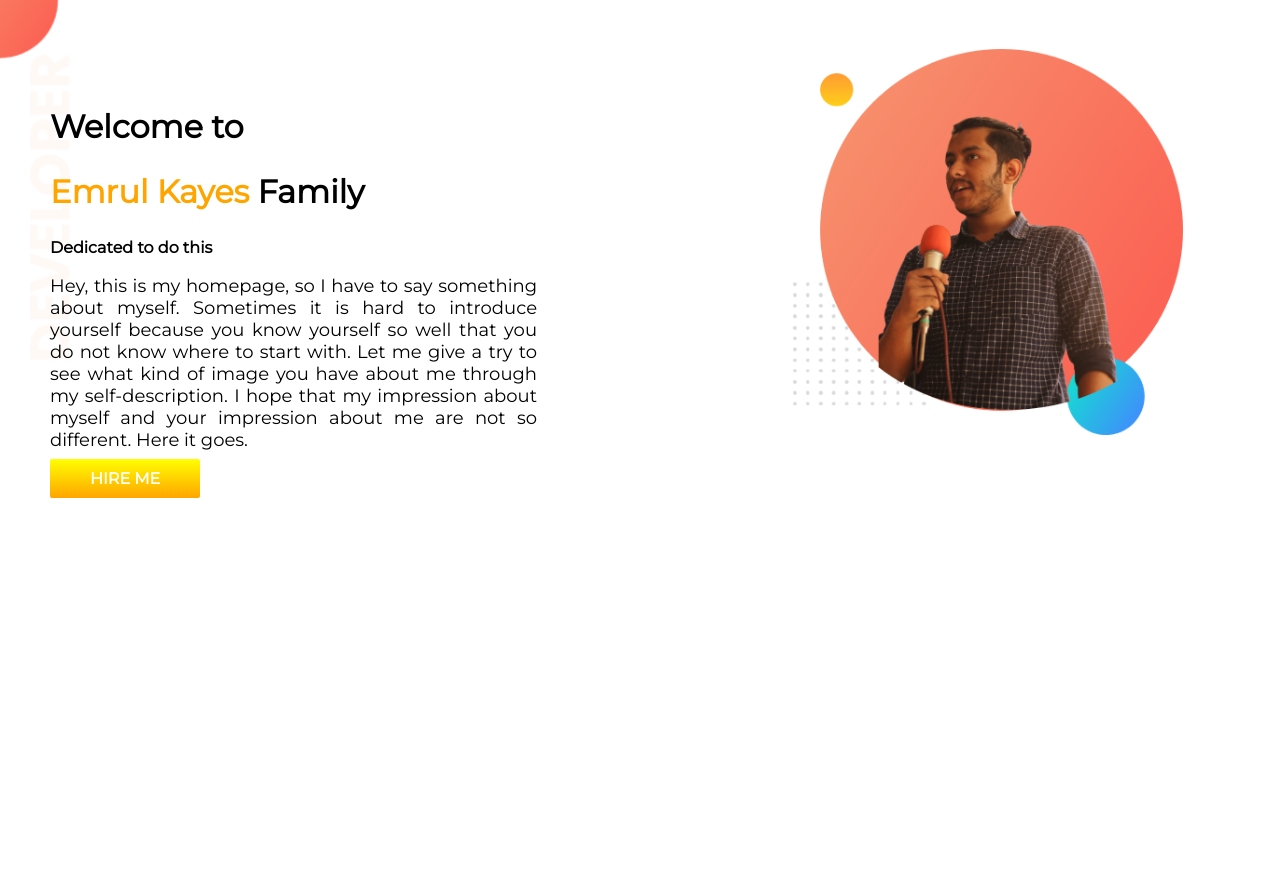
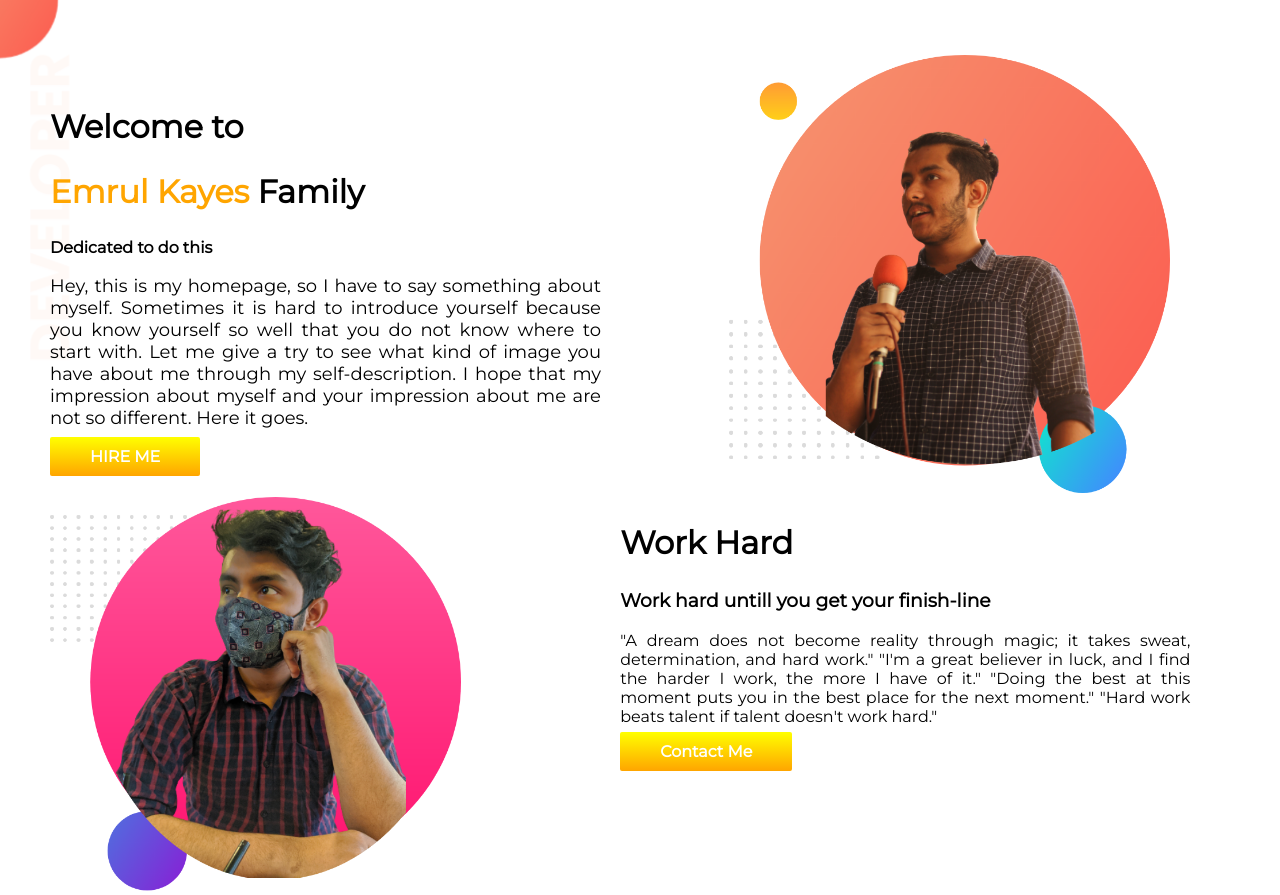
Before and after one commit to its-kayes/M1-M4-Portfolio-Website, a plain HTML site: page index.html in a window 1280 px wide. Before the commit the page ends 800 px from the top, so only its background shows below. Drawn offline with Linux system fonts and the light colour scheme.

Commit message:
down page done

```diff
--- a/index.html
+++ b/index.html
@@ -26,12 +26,26 @@
                 try to see what kind of image you have about me through my self-description. I hope that my impression
                 about
                 myself and your impression about me are not so different. Here it goes.</p>
-                <a href="https://github.com/its-kayes/" class="hire" target="_blank"><b>HIRE ME</b></a>
+            <a href="https://github.com/its-kayes/" class="hire" target="_blank"><b>HIRE ME</b></a>
         </div>
         <div class="divwidth">
             <img src="images/my-bg.png" alt="">
         </div>
     </section>
+
+    <section>
+        <div class="downwidth">
+            <img src="images/kayes-bg2.png" alt="">
+        </div>
+        <div class="downwidth downwright">
+            <h1>Work Hard</h1>
+            <h3> Work hard untill you get your finish-line </h3>
+            <p>"A dream does not become reality through magic; it takes sweat, determination, and hard work." "I'm a great believer in luck, and I find the harder I work, the more I have of it." "Doing the best at this moment puts you in the best place for the next moment." "Hard work beats talent if talent doesn't work hard."</p>
+            <a href="https://linktr.ee/EmrulKayes" target="_blank" class="downlink"><b>Contact Me</b></a>
+        </div>
+    </section>
+
+
 </body>
 
 </html>
--- a/style.css
+++ b/style.css
@@ -25,7 +25,7 @@ section{
     padding-left: 10%;
 }
 .divwrite{
-    margin-right: 10%;
+
     padding-left: 50px;
 }
 .divwidth img{
@@ -44,3 +44,24 @@ section{
     background-image: url(images/top-banner.png);
     background-repeat: no-repeat;
 }
+
+.downwidth{
+    width: 50%;
+    text-align: justify;
+}
+.downwidth img{
+    width: 72%;
+    padding-left: 50px;
+}
+.downwright{
+    margin-right: 7%;
+    padding-left: 50px;
+}
+.downlink{
+    padding: 10px 40px;
+    border-radius: 2px;
+    text-decoration: none;
+    background-image: linear-gradient(yellow, orange);
+    color: white;
+    font-weight: 700;
+}
```
Also changed, not shown: images/00100sPORTRAIT_00100_BURST20210217165530353_COVER-02-removebg-preview (1).png (added), images/00100sPORTRAIT_00100_BURST20210217165530353_COVER-02-removebg-preview.png (added), images/kayes-bg2.png (added).
